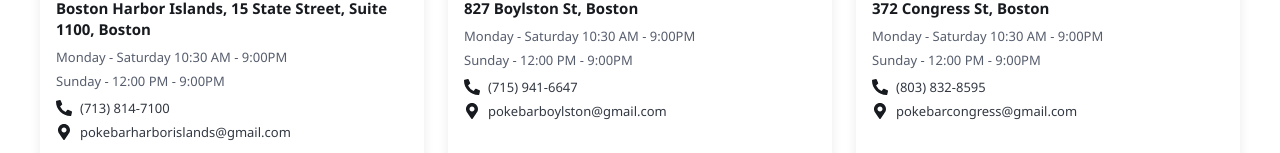
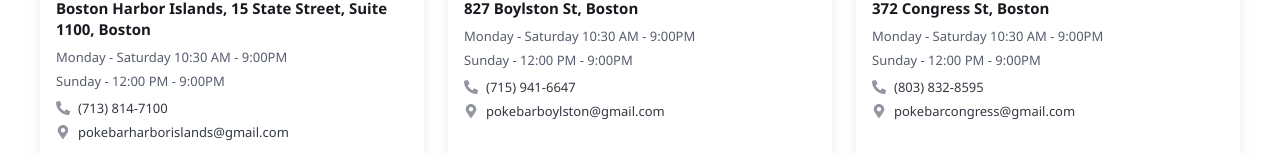
Before and after one commit to lalit-sahu-iphtech/Restaurant-App, a React (Vite) app: page /location in a window 1280 px wide. Shown: the part 760-913 px from the top of the page. Built offline with nearby package versions, Linux system fonts and the light colour scheme.

Commit message:
fix react icon size

```diff
--- a/src/pages/LocationPage/LocationPage.css
+++ b/src/pages/LocationPage/LocationPage.css
@@ -114,7 +114,7 @@
 
 .location-contact svg,
 .location-email svg {
-    color: #171A1F;
+    color:  #9095A0FF;
     flex-shrink: 0;
 }
 
--- a/src/pages/LocationPage/LocationPage.jsx
+++ b/src/pages/LocationPage/LocationPage.jsx
@@ -92,11 +92,11 @@ export default function LocationPage() {
                         <p className="hours">Sunday - 12:00 PM - 9:00PM</p>
 
                         <div className="location-contact">
-                            <FaPhoneAlt size={16} />
+                            <FaPhoneAlt size={14} />
                             <p>{loc.phone}</p>
                         </div>
                         <div className="location-email">
-                            <FaMapMarkerAlt size={16} />
+                            <FaMapMarkerAlt size={14} />
                             <p>{loc.email}</p>
                         </div>
 
```
